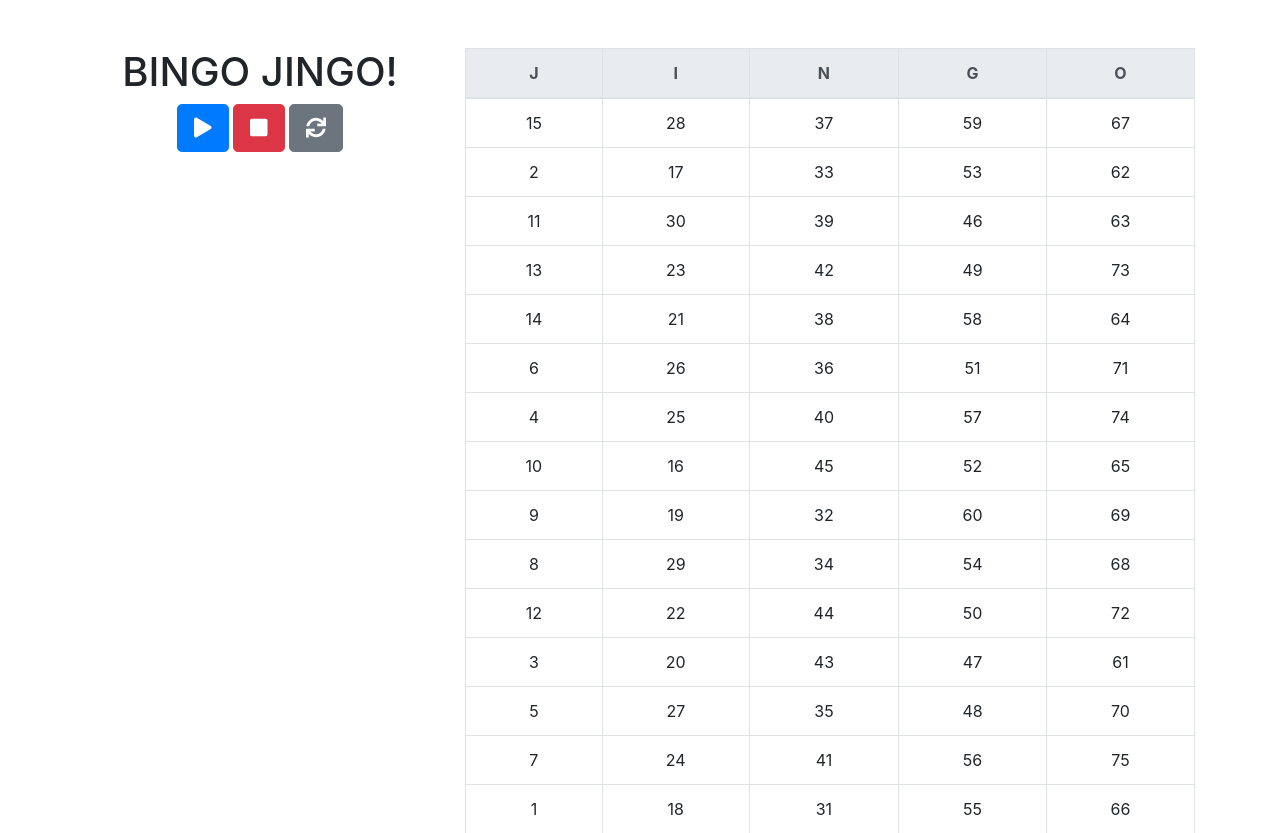
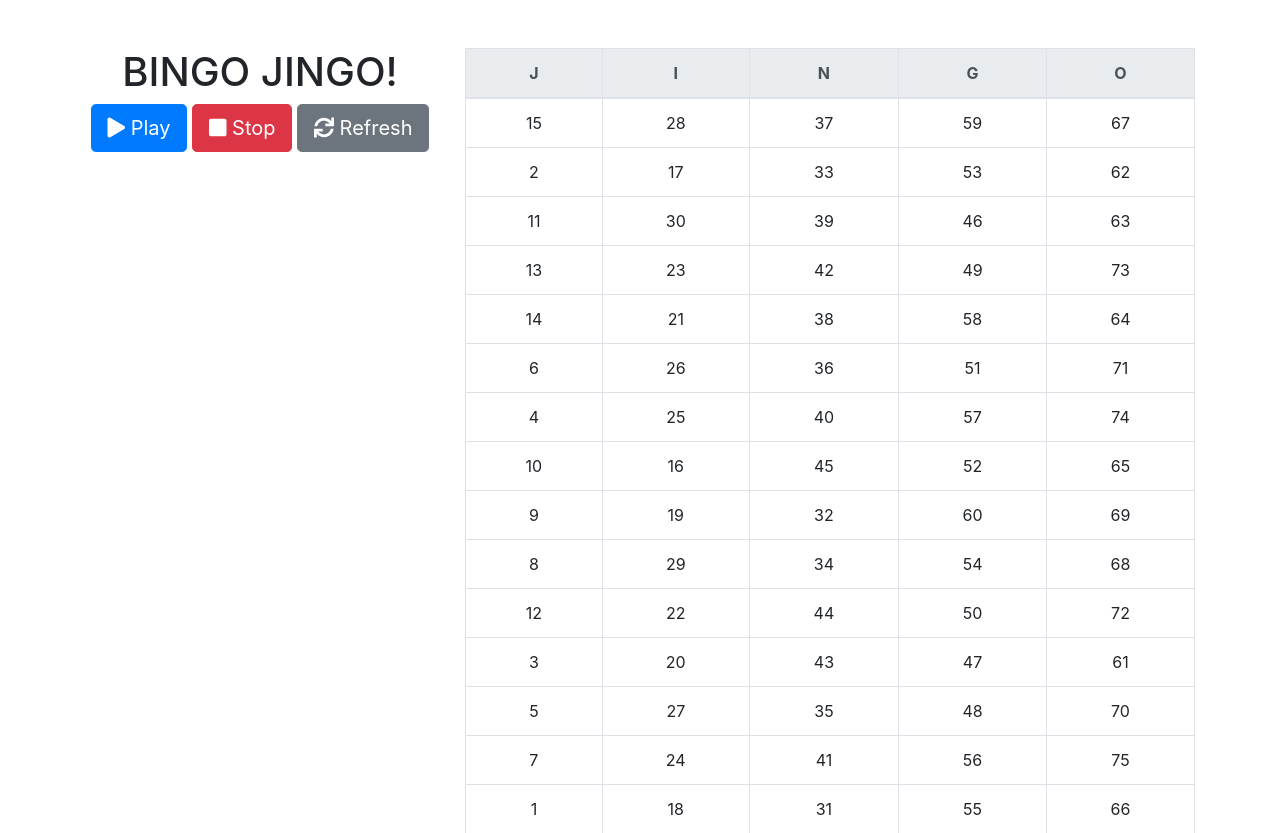
Before and after one commit to jiwom/jingo, a PHP site: page / in a window 1280 px wide. Shown: the top 833 px of the page. Run offline with PHP 8.4, Linux system fonts and the light colour scheme.

Commit message:
Update index.php (#17)
Added text for clarity of the action buttons

```diff
--- a/index.php
+++ b/index.php
@@ -22,9 +22,9 @@
                         <h1 id="ball">BINGO JINGO!</h1>
                     </div>
                     <div>
-                        <button class="btn btn-primary btn-lg"><i class="fas fa-play"></i></button>
-                        <button class="btn btn-danger btn-lg"><i class="fas fa-stop"></i></button>
-                        <button class="btn btn-secondary btn-lg"><i class="fas fa-sync"></i></button>
+                        <button class="btn btn-primary btn-lg"><i class="fas fa-play"></i> Play</button>
+                        <button class="btn btn-danger btn-lg"><i class="fas fa-stop"></i> Stop</button>
+                        <button class="btn btn-secondary btn-lg"><i class="fas fa-sync"></i> Refresh</button>
                     </div>
                     <div id="results" class="mt-4 p-4"></div>
                 </div>
```
